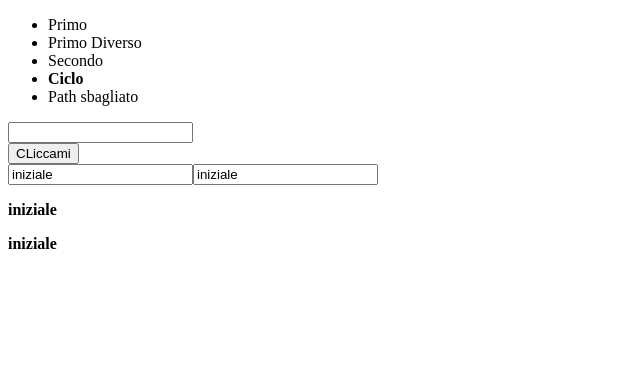
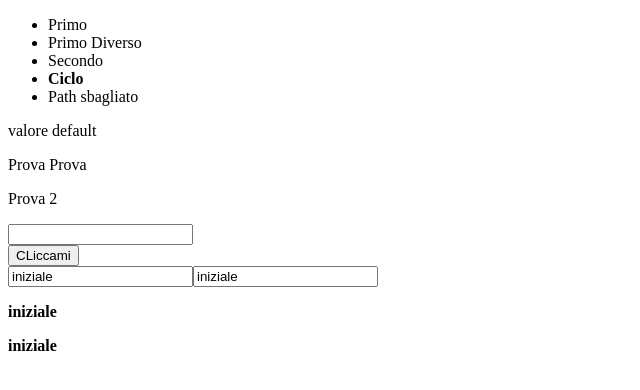
Before and after one commit to LukeSkywa/DemoMilano, an Angular app: page /ciclo-vita in a window 1280 px wide. Shown: the top 390 px of the page, without its empty margins (0-640 px from the left). Built offline with nearby package versions, Linux system fonts and the light colour scheme.

Commit message:
creazione direttiva, utilizzo degli host listener e parametro in input

```diff
--- a/src/app/app.module.ts
+++ b/src/app/app.module.ts
@@ -7,6 +7,7 @@ import { SecondoComponent } from './secondo/secondo.component';
 import { CicloVitaComponent } from './ciclo-vita/ciclo-vita.component';
 import { DemoRoutingModule } from './app-routing.module';
 import { MenuComponent } from './menu/menu.component';
+import { HighlightDirective } from './highlight.directive';
 
 @NgModule({
   declarations: [
@@ -14,7 +15,8 @@ import { MenuComponent } from './menu/menu.component';
     PrimoComponent,
     SecondoComponent,
     CicloVitaComponent,
-    MenuComponent
+    MenuComponent,
+    HighlightDirective
   ],
   imports: [
     BrowserModule,
--- a/src/app/ciclo-vita/ciclo-vita.component.html
+++ b/src/app/ciclo-vita/ciclo-vita.component.html
@@ -1,4 +1,9 @@
-<p>{{primitiva}}</p>
+<p appHighlight highlightColor="yellow">{{primitiva}}</p>
+<p appHighlight highlightColor="{{color}}">Prova Prova</p>
+<!-- si preferisce la sintassi sotto con le [] -->
+<p appHighlight [highlightColor]="color">Prova 2</p>
+
+
 <p>{{profilo | json}}</p>
 <ng-content></ng-content>
 <input [(ngModel)]="inputVar">
--- a/src/app/ciclo-vita/ciclo-vita.component.ts
+++ b/src/app/ciclo-vita/ciclo-vita.component.ts
@@ -8,11 +8,13 @@ import { SecondoComponent } from '../secondo/secondo.component';
   styleUrls: ['./ciclo-vita.component.scss']
 })
 export class CicloVitaComponent implements OnChanges, OnInit, DoCheck, AfterViewInit, AfterViewChecked, AfterContentInit, AfterContentChecked, OnDestroy {
-  @Input()
-  primitiva: string;
-  @Input()
+
+color: string = 'yellow';
+
+  primitiva: string = 'valore default';
+
   profilo: Persona;
-  @Input()
+
   profilo1: Persona;
 
   inputVar: string;
--- /dev/null
+++ b/src/app/highlight.directive.ts
@@ -0,0 +1,22 @@
+import { Directive, ElementRef, HostListener, Input } from '@angular/core';
+
+@Directive({
+  selector: '[appHighlight]'
+})
+export class HighlightDirective {
+
+  @Input() highlightColor: string;
+
+  constructor(private el: ElementRef) {
+  }
+
+  @HostListener('mouseenter') onMouseEnter() {
+    this.el.nativeElement.style.backgroundColor = this.highlightColor;
+  }
+
+  @HostListener('mouseleave') onMouseLeave() {
+    this.el.nativeElement.style.backgroundColor = null;
+  }
+
+
+}
```
Also changed, not shown: 1 other file (tests, documents, lock files or other folders).
